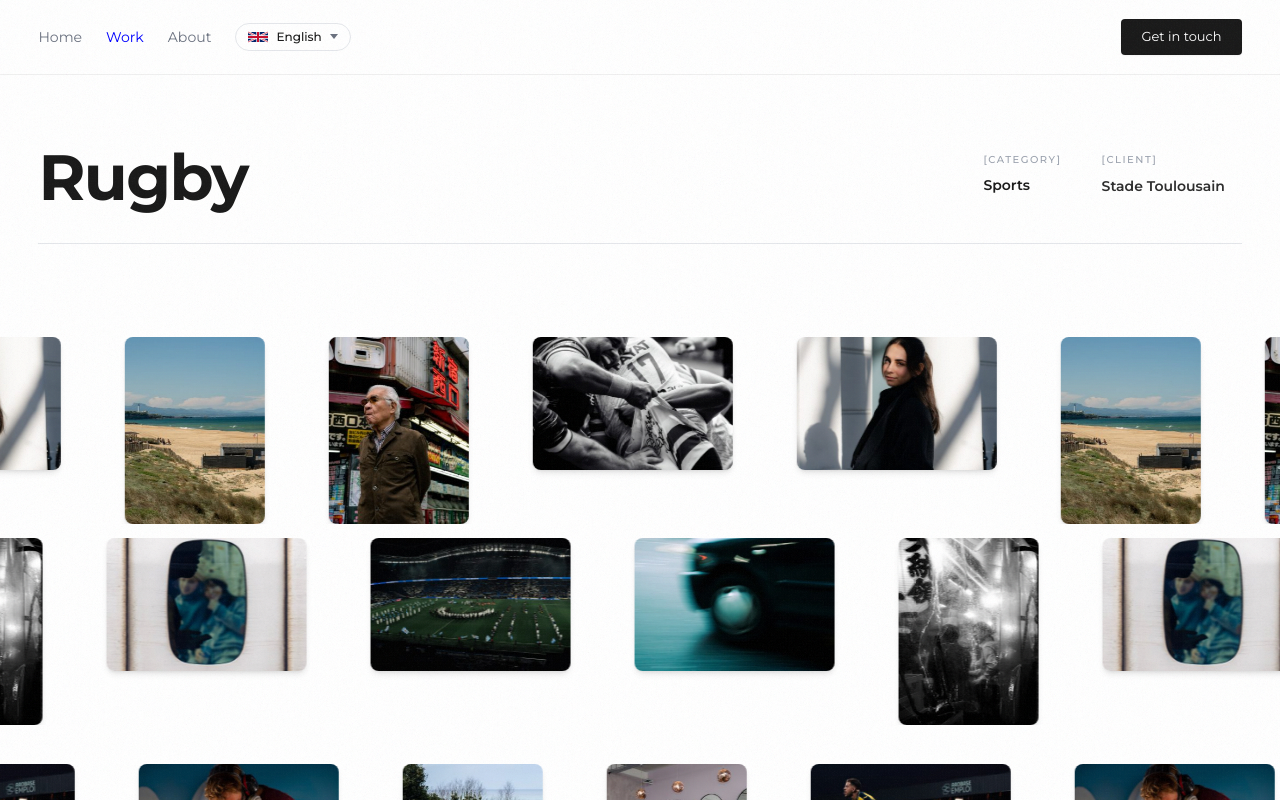
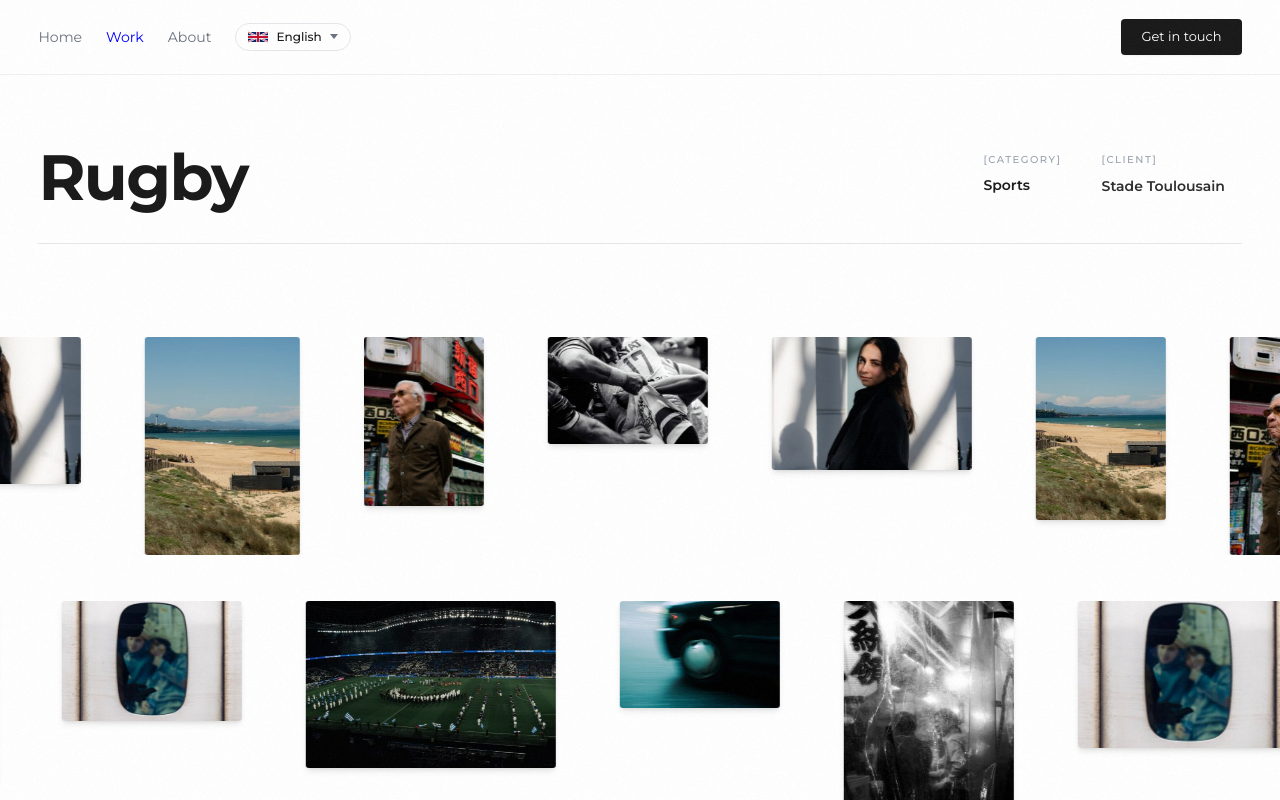
Before and after one commit to DarioClaude/Portfolio, a Next.js app: page /work/rugby in a window 1280 px wide. Shown: the top 800 px of the page. Built offline with nearby package versions, Linux system fonts and the light colour scheme.

Commit message:
Infinite grid: minimal rounded corners, uniform speed, varied sizes, more row gap
https://claude.ai/code/session_01A2tq7Dr5dg2U2E8bzqdWAz

```diff
--- a/src/components/InfiniteImageGrid.tsx
+++ b/src/components/InfiniteImageGrid.tsx
@@ -19,7 +19,15 @@ function generateRows(images: GalleryImage[]) {
 }
 
 const offsets = [0, -10, 5];
-const speeds = [1, 0.7, 0.9];
+const speeds = [1, 0.95, 1.05];
+
+const sizeVariants = [
+  { lw: 220, lh: 147, pw: 130, ph: 183 },
+  { lw: 180, lh: 120, pw: 155, ph: 218 },
+  { lw: 250, lh: 167, pw: 120, ph: 169 },
+  { lw: 160, lh: 107, pw: 145, ph: 204 },
+  { lw: 200, lh: 133, pw: 170, ph: 240 },
+];
 
 function ScrollRow({
   images,
@@ -61,13 +69,14 @@ function ScrollRow({
       <div ref={stripRef} className="flex will-change-transform" style={{ width: "max-content", gap: "clamp(40px, 5vw, 80px)" }}>
         {doubled.map((img, i) => {
           const isLandscape = img.orientation === "landscape";
-          const w = isLandscape ? 200 : 140;
-          const h = isLandscape ? 133 : 187;
+          const variant = sizeVariants[i % sizeVariants.length];
+          const w = isLandscape ? variant.lw : variant.pw;
+          const h = isLandscape ? variant.lh : variant.ph;
 
           return (
             <div
               key={`${img.src}-${i}`}
-              className="flex-shrink-0 rounded-lg overflow-hidden shadow-md"
+              className="flex-shrink-0 rounded-[3px] overflow-hidden shadow-md"
               style={{ width: w, height: h }}
               data-protected
             >
@@ -103,7 +112,7 @@ export default function InfiniteImageGrid({ images }: Props) {
             return (
               <div
                 key={i}
-                className="rounded-lg bg-neutral-200 animate-pulse"
+                className="rounded-[3px] bg-neutral-200 animate-pulse"
                 style={{ width: w, height: h }}
               />
             );
@@ -114,7 +123,7 @@ export default function InfiniteImageGrid({ images }: Props) {
   }
 
   return (
-    <div className="flex flex-col gap-6 py-4 overflow-hidden">
+    <div className="flex flex-col gap-14 py-4 overflow-hidden">
       {rows.map((row, i) => (
         <ScrollRow
           key={i}
```
